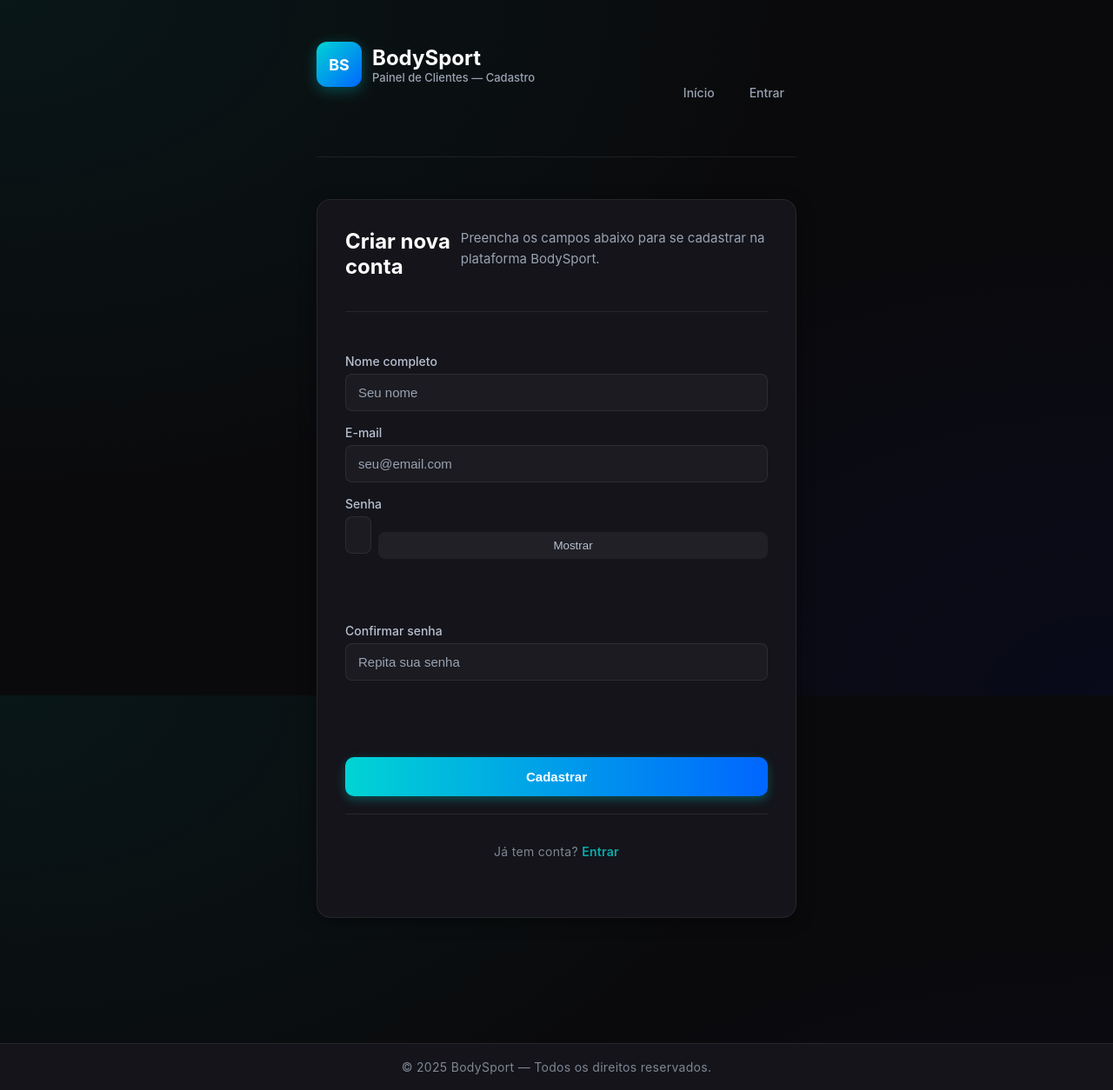
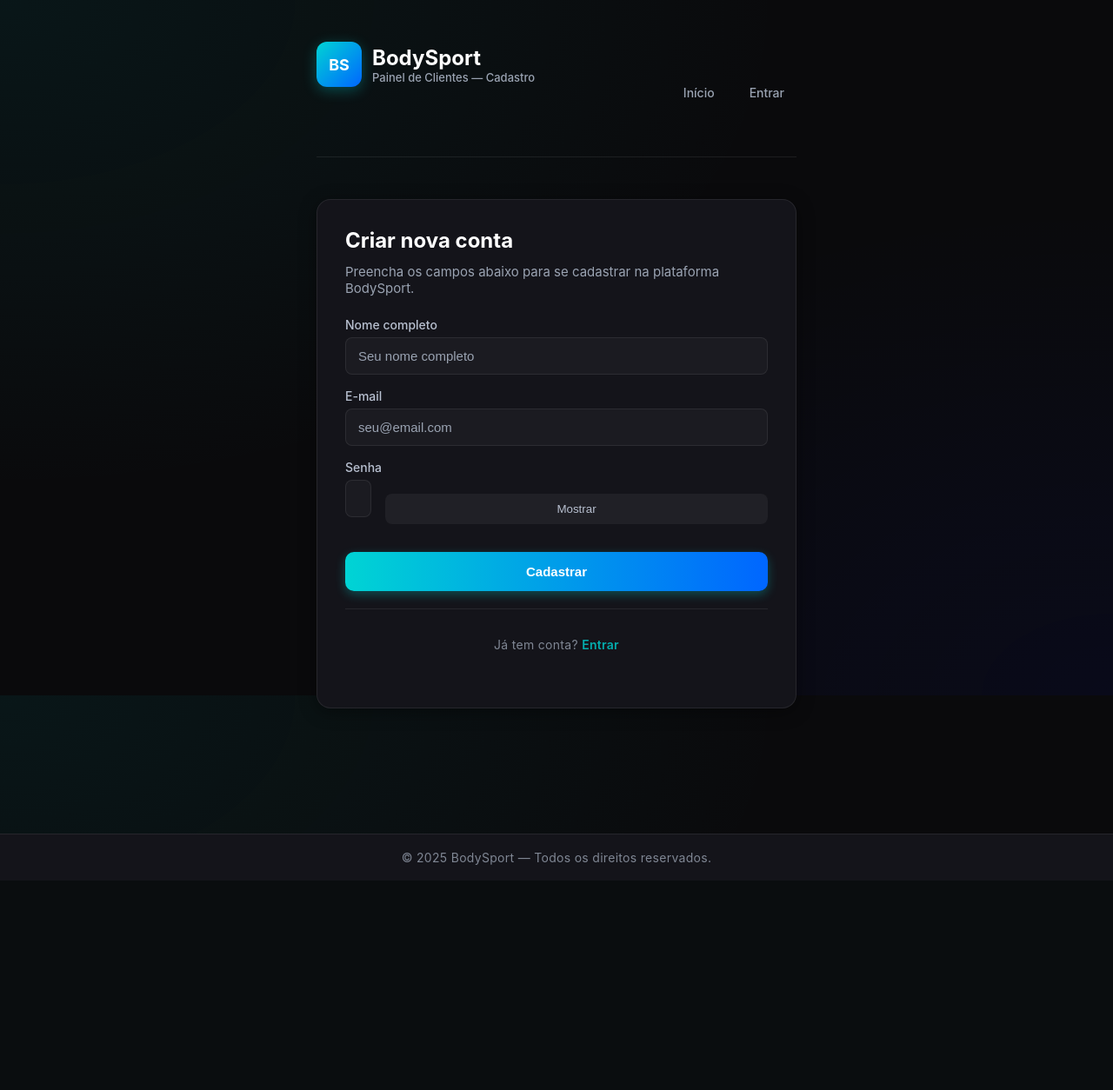
Before and after one commit to Caiox-pixel/BodySport, a Flask app: page /cadastro in a window 1280 px wide. Shown: the whole page at 87% size. After the commit the page ends 995 px from the top, so only its background shows below. Run offline with Flask 3, Linux system fonts and the light colour scheme; some libraries are stand-ins or nearby versions.

Commit message:
testando o cadastro

```diff
--- a/backend/static/js/cadastro.js
+++ b/backend/static/js/cadastro.js
@@ -1,66 +1,64 @@
-// ==============================
+// ===============================
 // SCRIPT — Página de Cadastro
-// ==============================
+// ===============================
 
 document.addEventListener("DOMContentLoaded", () => {
-  const formulario = document.getElementById("formularioCadastro");
-  const mensagem = document.getElementById("mensagem");
-  const botaoMostrar = document.getElementById("mostrarSenha");
+  const form = document.getElementById("formCadastro");
+  const msg = document.getElementById("msg");
+  const mostrarSenha = document.getElementById("mostrarSenha");
+  const campoSenha = document.getElementById("senha");
 
-  // Exibe uma mensagem flutuante na tela
+  // Função para exibir mensagens flutuantes
   function exibirMensagem(texto, tipo = "info") {
-    mensagem.textContent = texto;
-    mensagem.className = "mensagem " + tipo + " visivel";
-    setTimeout(() => mensagem.classList.remove("visivel"), 4000);
+    msg.textContent = texto;
+    msg.className = "mensagem " + tipo + " visivel";
+    setTimeout(() => msg.classList.remove("visivel"), 4000);
   }
 
-  // Alterna entre mostrar e ocultar senha
-  botaoMostrar?.addEventListener("click", () => {
-    const campoSenha = document.getElementById("senha");
-    if (!campoSenha) return;
-    campoSenha.type = campoSenha.type === "password" ? "text" : "password";
-    botaoMostrar.textContent = campoSenha.type === "password" ? "Mostrar" : "Ocultar";
+  // Alterna exibição da senha
+  mostrarSenha?.addEventListener("click", () => {
+    const visivel = campoSenha.type === "text";
+    campoSenha.type = visivel ? "password" : "text";
+    mostrarSenha.textContent = visivel ? "Mostrar" : "Ocultar";
   });
 
-  // Envio do formulário de cadastro
-  formulario?.addEventListener("submit", async (evento) => {
+  // Envio do formulário
+  form?.addEventListener("submit", async (evento) => {
     evento.preventDefault();
 
-    const nome = formulario.nome.value.trim();
-    const email = formulario.email.value.trim();
-    const senha = formulario.senha.value.trim();
-    const confirmar = formulario.confirmar.value.trim();
+    const dados = {
+      nome: form.nome.value.trim(),
+      email: form.email.value.trim(),
+      senha: form.senha.value.trim()
+    };
 
-    // Validação básica
-    if (!nome || !email || !senha || !confirmar) {
+    // Validação simples antes do envio
+    if (!dados.nome || !dados.email || !dados.senha) {
       exibirMensagem("Preencha todos os campos.", "erro");
       return;
     }
 
-    if (senha !== confirmar) {
-      exibirMensagem("As senhas não coincidem.", "erro");
-      return;
-    }
-
     try {
-      // Envia dados para o backend
+      // Envia os dados para a API Flask
       const resposta = await fetch("/api/register", {
         method: "POST",
         headers: { "Content-Type": "application/json" },
-        body: JSON.stringify({ nome, email, senha })
+        body: JSON.stringify(dados)
       });
 
-      const dados = await resposta.json();
+      const retorno = await resposta.json();
 
-      if (resposta.ok && dados.status === "ok") {
+      if (resposta.ok && retorno.status === "ok") {
         exibirMensagem("Cadastro realizado com sucesso!", "sucesso");
-        setTimeout(() => (window.location.href = "/login"), 1500);
+        setTimeout(() => {
+          window.location.href = "/login";
+        }, 1500);
       } else {
-        exibirMensagem(dados.erro || "Erro ao criar conta.", "erro");
+        exibirMensagem(retorno.erro || "Erro ao cadastrar.", "erro");
       }
     } catch (erro) {
       console.error("Erro ao conectar com o servidor:", erro);
-      exibirMensagem("Falha na conexão com o servidor.", "erro");
+      exibirMensagem("Erro de conexão com o servidor.", "erro");
     }
   });
 });
--- a/backend/static/styles/cadastro.css
+++ b/backend/static/styles/cadastro.css
@@ -168,3 +168,29 @@
 .mensagem.erro {
   background: linear-gradient(135deg, #ff3d3d, #cc2e2e);
 }
+/* Campo de senha com botão lateral */
+.campo-senha {
+  display: flex;
+  align-items: center;
+  gap: 8px;
+  margin-bottom: 16px;
+}
+
+.campo-senha input {
+  flex: 1;
+}
+
+.campo-senha button {
+  padding: 10px 14px;
+  border-radius: 8px;
+  border: none;
+  background: var(--glass);
+  color: var(--muted-light);
+  cursor: pointer;
+  transition: all 0.2s ease;
+}
+
+.campo-senha button:hover {
+  background: var(--accent);
+  color: #fff;
+}
--- a/backend/templates/cadastro.html
+++ b/backend/templates/cadastro.html
@@ -1,17 +1,19 @@
-<!doctype html>
+<!DOCTYPE html>
 <html lang="pt-BR">
 <head>
-  <meta charset="utf-8" />
-  <meta name="viewport" content="width=device-width, initial-scale=1" />
+  <meta charset="UTF-8">
+  <meta name="viewport" content="width=device-width, initial-scale=1.0">
   <title>Cadastro — BodySport</title>
-  <meta name="description" content="Crie sua conta para acessar o painel da BodySport." />
+  <meta name="description" content="Crie sua conta na BodySport para acessar o painel de clientes.">
+
+  <!-- Estilos principais -->
   <link rel="stylesheet" href="{{ url_for('static', filename='styles/main.css') }}">
   <link rel="stylesheet" href="{{ url_for('static', filename='styles/cadastro.css') }}">
 </head>
 
 <body>
   <main class="pagina-cadastro">
-    <!-- Cabeçalho do topo -->
+
     <header class="cabecalho-cadastro">
       <section class="marca">
         <span class="logo">BS</span>
@@ -29,30 +31,21 @@
       </nav>
     </header>
 
-    <!-- Conteúdo principal -->
-    <section class="cartao formulario" aria-labelledby="titulo-cadastro">
-      <header>
-        <h2 id="titulo-cadastro">Criar nova conta</h2>
-        <p class="descricao">Preencha os campos abaixo para se cadastrar na plataforma BodySport.</p>
-      </header>
+    <section class="formulario" aria-labelledby="titulo-cadastro">
+      <h2 id="titulo-cadastro">Criar nova conta</h2>
+      <p class="descricao">Preencha os campos abaixo para se cadastrar na plataforma BodySport.</p>
 
-      <!-- Formulário de cadastro -->
-      <form id="formularioCadastro" novalidate>
+      <form id="formCadastro" novalidate>
         <label for="nome">Nome completo</label>
-        <input type="text" id="nome" name="nome" placeholder="Seu nome" required>
+        <input type="text" id="nome" name="nome" placeholder="Seu nome completo" required>
 
         <label for="email">E-mail</label>
         <input type="email" id="email" name="email" placeholder="seu@email.com" required>
 
         <label for="senha">Senha</label>
         <section class="campo-senha">
-          <input type="password" id="senha" name="senha" placeholder="Crie uma senha" required>
-          <button type="button" id="mostrarSenha" aria-label="Mostrar ou ocultar senha">Mostrar</button>
-        </section>
-
-        <label for="confirmar">Confirmar senha</label>
-        <section class="campo-senha">
-          <input type="password" id="confirmar" name="confirmar" placeholder="Repita sua senha" required>
+          <input type="password" id="senha" name="senha" placeholder="Crie uma senha segura" required>
+          <button type="button" id="mostrarSenha" aria-label="Mostrar senha">Mostrar</button>
         </section>
 
         <button type="submit" class="botao botao-primario">Cadastrar</button>
@@ -65,14 +58,14 @@
       </footer>
     </section>
 
-    <!-- Mensagem flutuante de feedback -->
-    <section id="mensagem" class="mensagem info" role="status" aria-live="polite"></section>
+    <section id="msg" class="mensagem info" role="status" aria-live="polite"></section>
   </main>
 
   <footer class="rodape-site">
     <p>© 2025 BodySport — Todos os direitos reservados.</p>
   </footer>
 
+  <!-- Script externo -->
   <script src="{{ url_for('static', filename='js/cadastro.js') }}"></script>
 </body>
 </html>
```
